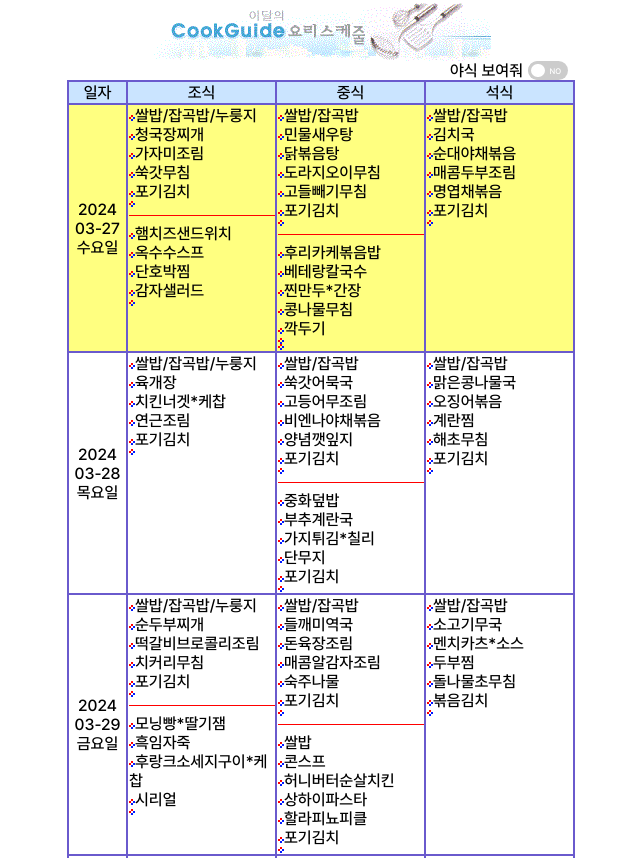
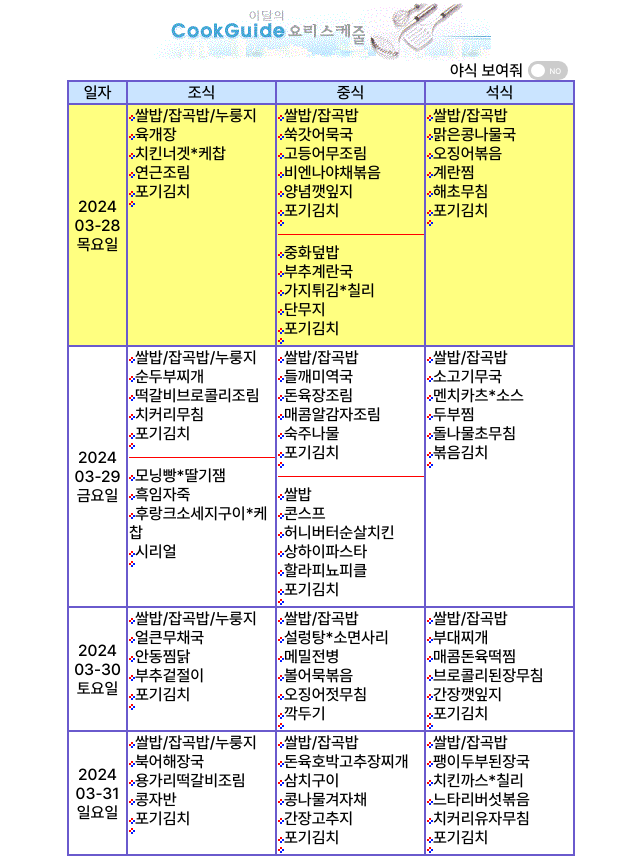
Before and after one commit to hsbap/hsbap.github.io, a plain HTML site: page index.html in a window 1280 px wide. Shown: the top 858 px of the page, without its empty margins (319-959 px from the left). Drawn offline with Linux system fonts and the light colour scheme.

Commit message:
schedule update

```diff
--- a/index.html
+++ b/index.html
@@ -88,22 +88,6 @@ function send_form()
 			    <tr height='20' valign='center' bgcolor=#FFFF80>
 			      <td height="22" align='center' valign="middle"
 				  style=''>
-				  2024<br>03-27<br>수요일</td>
-
-			      <td align='left' valign="top">
-<img src='/static/icon09.gif' width=6 height=6 border=0>쌀밥/잡곡밥/누룽지<BR><img src='/static/icon09.gif' width=6 height=6 border=0>청국장찌개<BR><img src='/static/icon09.gif' width=6 height=6 border=0>가자미조림<BR><img src='/static/icon09.gif' width=6 height=6 border=0>쑥갓무침<BR><img src='/static/icon09.gif' width=6 height=6 border=0>포기김치<BR><img src='/static/icon09.gif' width=6 height=6 border=0><BR><hr width=99% color=red size=1><img src='/static/icon09.gif' width=6 height=6 border=0>햄치즈샌드위치<BR><img src='/static/icon09.gif' width=6 height=6 border=0>옥수수스프<BR><img src='/static/icon09.gif' width=6 height=6 border=0>단호박찜<BR><img src='/static/icon09.gif' width=6 height=6 border=0>감자샐러드<BR><img src='/static/icon09.gif' width=6 height=6 border=0>
-</td><td align='left' valign="top" >
-<img src='/static/icon09.gif' width=6 height=6 border=0>쌀밥/잡곡밥<BR><img src='/static/icon09.gif' width=6 height=6 border=0>민물새우탕<BR><img src='/static/icon09.gif' width=6 height=6 border=0>닭볶음탕<BR><img src='/static/icon09.gif' width=6 height=6 border=0>도라지오이무침<BR><img src='/static/icon09.gif' width=6 height=6 border=0>고들빼기무침<BR><img src='/static/icon09.gif' width=6 height=6 border=0>포기김치<BR><img src='/static/icon09.gif' width=6 height=6 border=0><BR><hr width=99% color=red size=1><img src='/static/icon09.gif' width=6 height=6 border=0>후리카케볶음밥<BR><img src='/static/icon09.gif' width=6 height=6 border=0>베테랑칼국수<BR><img src='/static/icon09.gif' width=6 height=6 border=0>찐만두*간장<BR><img src='/static/icon09.gif' width=6 height=6 border=0>콩나물무침<BR><img src='/static/icon09.gif' width=6 height=6 border=0>깍두기<BR><img src='/static/icon09.gif' width=6 height=6 border=0><BR><img src='/static/icon09.gif' width=6 height=6 border=0>
-</td>
-<td align='left' valign="top"> <img src='/static/icon09.gif' width=6 height=6 border=0>쌀밥/잡곡밥<BR><img src='/static/icon09.gif' width=6 height=6 border=0>김치국<BR><img src='/static/icon09.gif' width=6 height=6 border=0>순대야채볶음<BR><img src='/static/icon09.gif' width=6 height=6 border=0>매콤두부조림<BR><img src='/static/icon09.gif' width=6 height=6 border=0>명엽채볶음<BR><img src='/static/icon09.gif' width=6 height=6 border=0>포기김치<BR><img src='/static/icon09.gif' width=6 height=6 border=0>
-</td><td align='left' valign="top">
-<img src='/static/icon09.gif' width=6 height=6 border=0>쌀밥/잡곡밥<BR><img src='/static/icon09.gif' width=6 height=6 border=0>쑥갓어묵국<BR><img src='/static/icon09.gif' width=6 height=6 border=0>고등어무조림<BR><img src='/static/icon09.gif' width=6 height=6 border=0>비엔나야채볶음<BR><img src='/static/icon09.gif' width=6 height=6 border=0>양념깻잎지<BR><img src='/static/icon09.gif' width=6 height=6 border=0>포기김치<BR><img src='/static/icon09.gif' width=6 height=6 border=0>
-</td>
-
-
-			    <tr height='20' valign='center' bgcolor=#FFFFFF>
-			      <td height="22" align='center' valign="middle"
-				  style=''>
 				  2024<br>03-28<br>목요일</td>
 
 			      <td align='left' valign="top">
```
